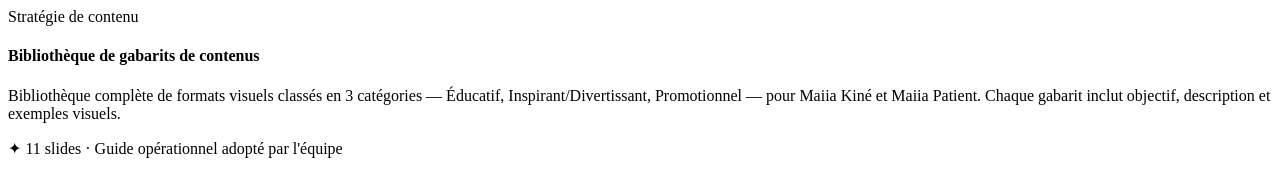
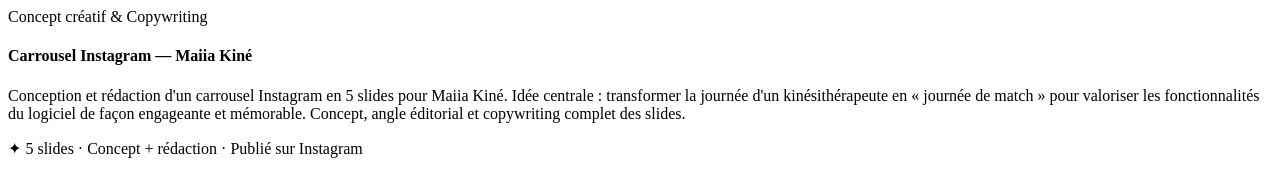
Before and after one commit to Ilyan-K/Ilyan-K.github.io, a plain HTML site: page index.html in a window 1280 px wide. Drawn offline with Linux system fonts and the light colour scheme.

Commit message:
Update index.html

```diff
--- a/index.html
+++ b/index.html
@@ -1,7 +1,6 @@
-  <div class="dpr-txt">
-        <div class="dpr-lbl">Stratégie de contenu</div>
-        <h4>Bibliothèque de gabarits de contenus</h4>
-        <p>Bibliothèque complète de formats visuels classés en 3 catégories — Éducatif, Inspirant/Divertissant, Promotionnel — pour Maiia Kiné et Maiia Patient. Chaque gabarit inclut objectif, description et exemples visuels.</p>
-        <div class="dpr-result">✦ 11 slides · Guide opérationnel adopté par l'équipe</div>
+<div class="dpr-lbl">Concept créatif & Copywriting</div>
+        <h4>Carrousel Instagram — Maiia Kiné</h4>
+        <p>Conception et rédaction d'un carrousel Instagram en 5 slides pour Maiia Kiné. Idée centrale : transformer la journée d'un kinésithérapeute en « journée de match » pour valoriser les fonctionnalités du logiciel de façon engageante et mémorable. Concept, angle éditorial et copywriting complet des slides.</p>
+        <div class="dpr-result">✦ 5 slides · Concept + rédaction · Publié sur Instagram</div>
       </div>
     </div>
```
